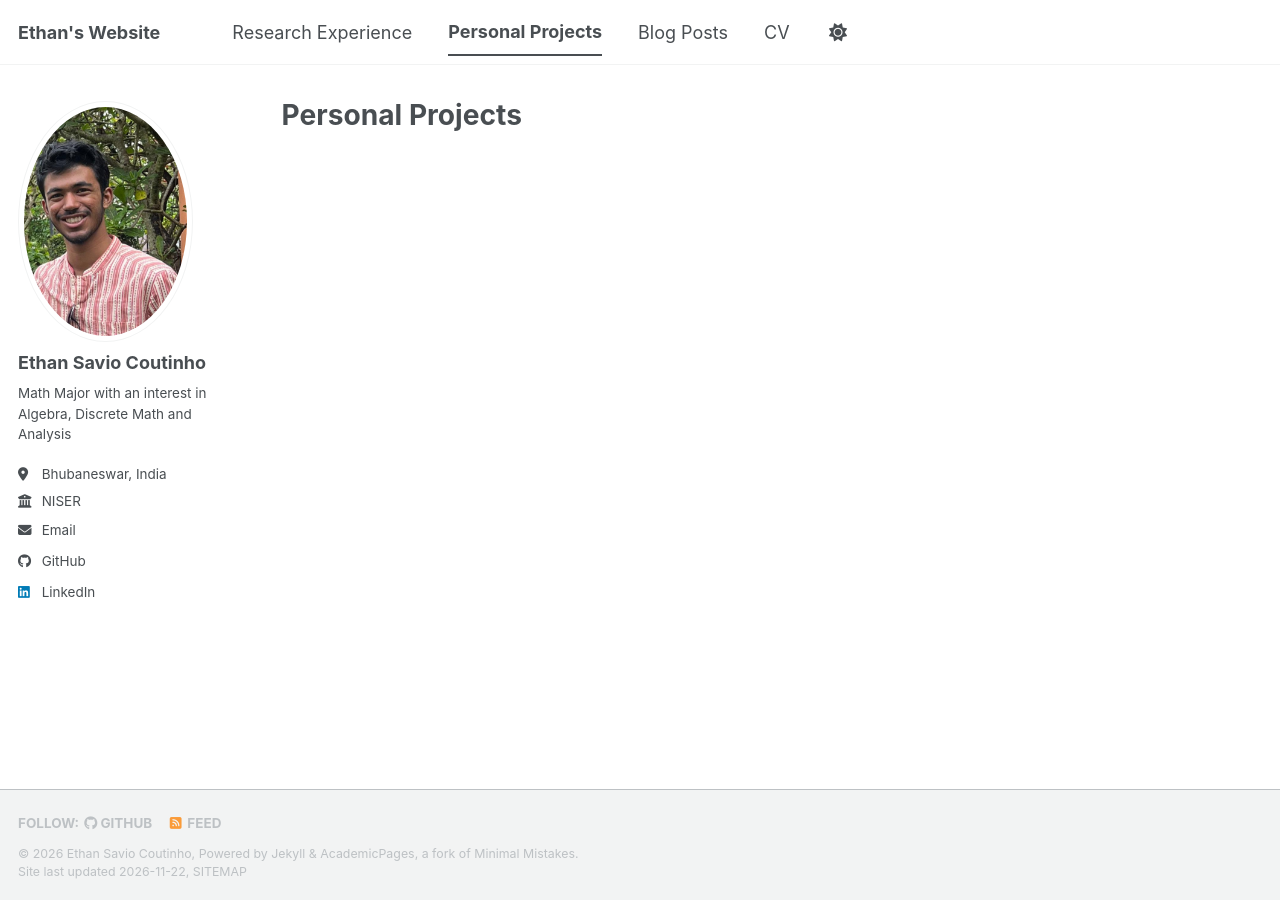
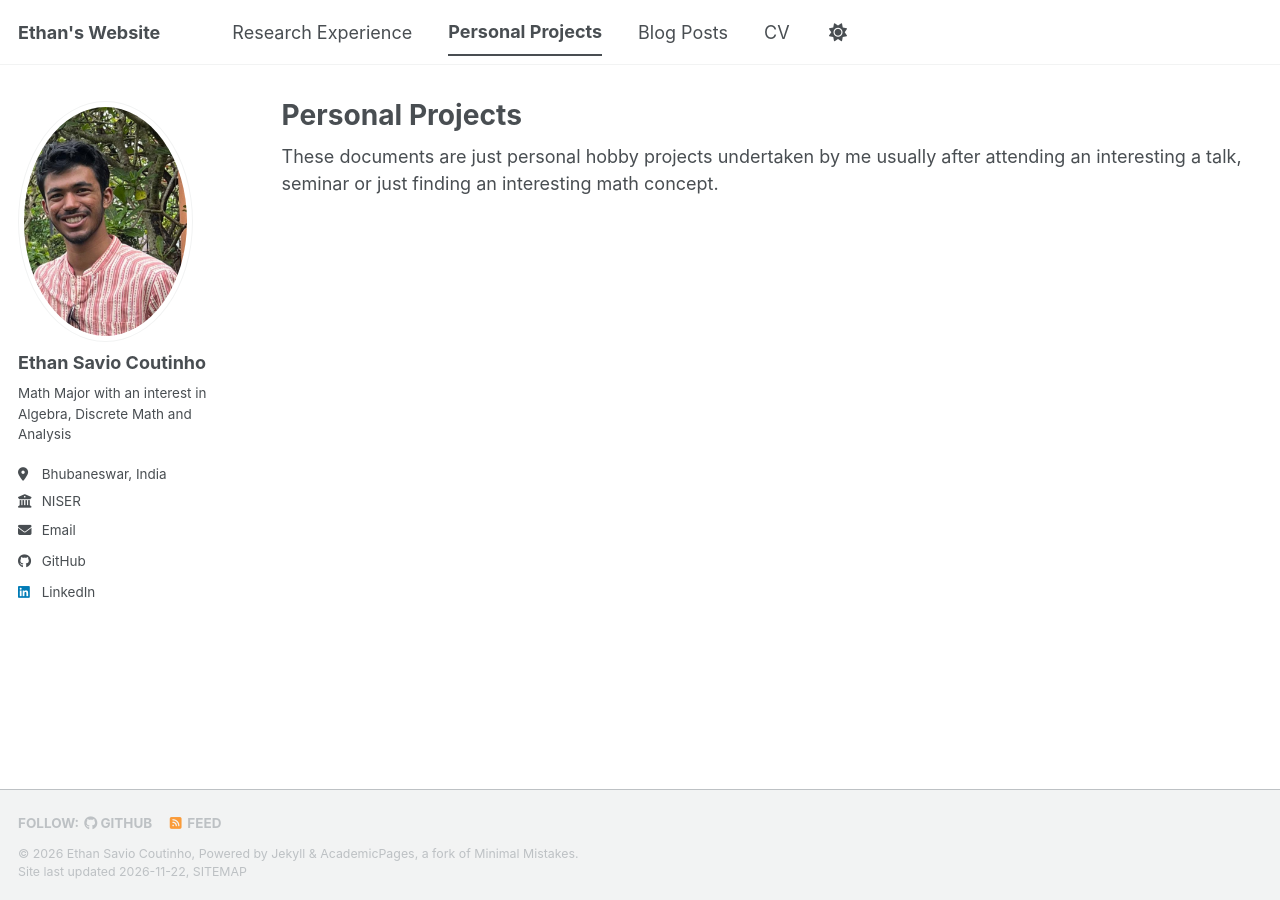
Before and after one commit to etn007/etn_website, a Jekyll site: the page built from _pages/portfolio.html, in a window 1280 px wide. Built offline with Jekyll 4.4.1, drawn with Linux system fonts in a browser that asks for light colours; a style sheet for code colours, icons or effects is not loaded.

Commit message:
Add description of personal hobby projects
Added a personal note about hobby projects.

```diff
--- a/_pages/portfolio.html
+++ b/_pages/portfolio.html
@@ -4,3 +4,5 @@ title: "Personal Projects"
 permalink: /projects/
 author_profile: true
 ---
+
+These documents are just personal hobby projects undertaken by me usually after attending an interesting a talk, seminar or just finding an interesting math concept.
```
